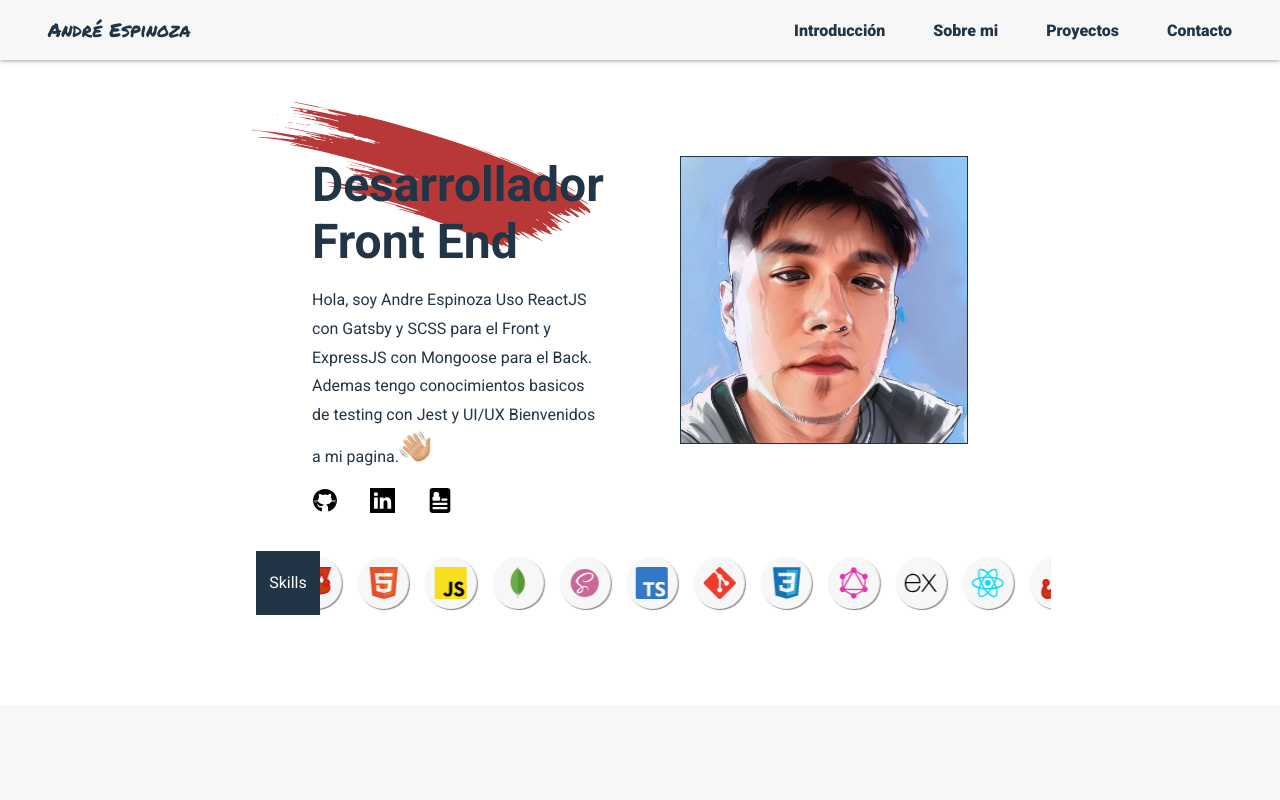
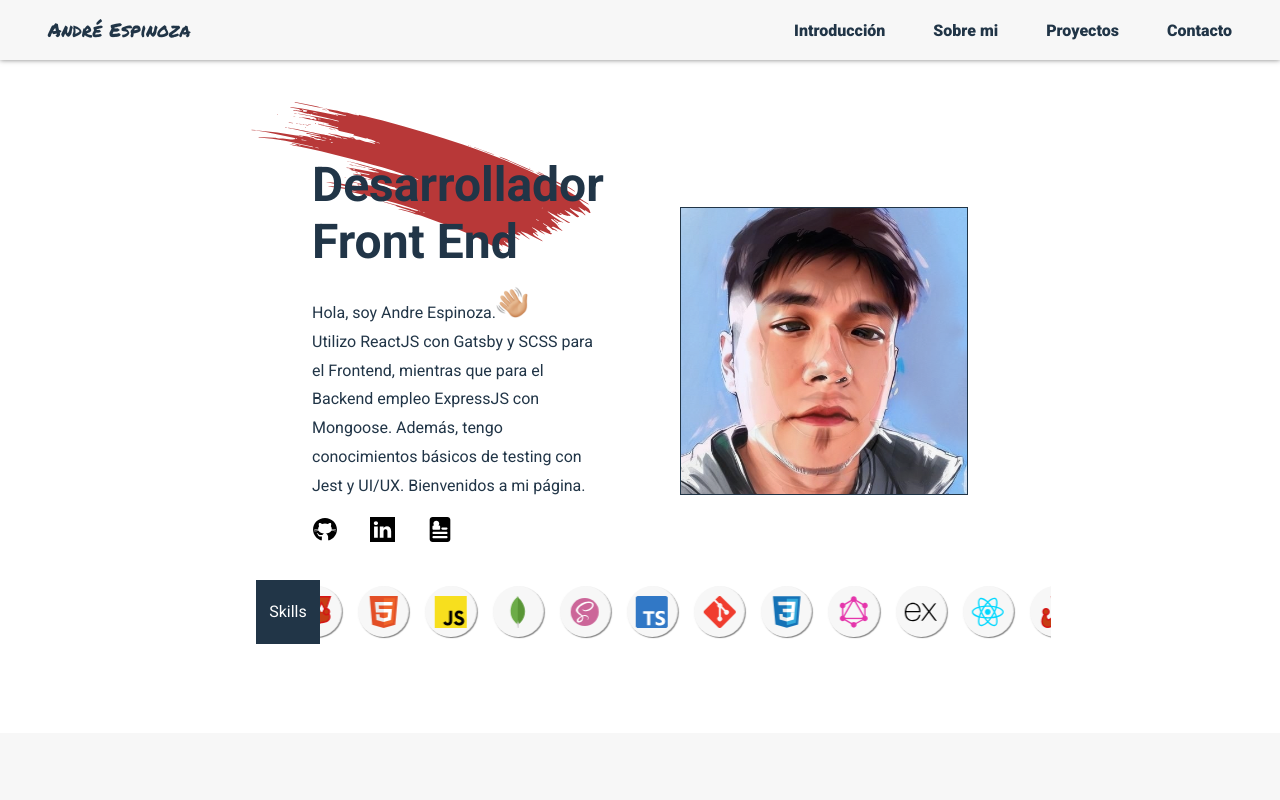
Before and after one commit to ae95caba/portfolio, a React (Vite) app: page / in a window 1280 px wide. Shown: the top 800 px of the page. Built offline with nearby package versions, Linux system fonts and the light colour scheme.

Commit message:
corrected hero grammar and fixed about header nav link

```diff
--- a/src/components/Header.tsx
+++ b/src/components/Header.tsx
@@ -6,7 +6,7 @@ import animationData from "../assets/hambuger-menu.json";
 
 const tabs = [
   { href: "#hero", name: "Introducción" },
-  { href: "about", name: "Sobre mi" },
+  { href: "#about", name: "Sobre mi" },
   {
     href: "#projects",
     name: "Proyectos",
--- a/src/components/Hero.tsx
+++ b/src/components/Hero.tsx
@@ -15,13 +15,14 @@ export default function Hero() {
             <h1>Desarrollador Front End</h1>
             <img className="stroke" src={stroke} />
             <p>
-              Hola, soy Andre Espinoza Uso ReactJS con Gatsby y SCSS para el
-              Front y ExpressJS con Mongoose para el Back. Ademas tengo
-              conocimientos basicos de testing con Jest y UI/UX Bienvenidos a mi
-              pagina.
+              Hola, soy Andre Espinoza.
               <span>
                 <img src={wavingHand} alt="waving hand" />
               </span>
+              <br /> Utilizo ReactJS con Gatsby y SCSS para el Frontend,
+              mientras que para el Backend empleo ExpressJS con Mongoose.
+              Además, tengo conocimientos básicos de testing con Jest y UI/UX.
+              Bienvenidos a mi página.
             </p>
             <ul className="links">
               {Object.keys(links).map((service, index) => (
--- a/src/index.scss
+++ b/src/index.scss
@@ -173,6 +173,7 @@ header {
       column-gap: 5rem;
       justify-content: center;
       flex-wrap: wrap;
+      align-items: center;
       .avatar {
         height: 18rem !important;
       }
```
